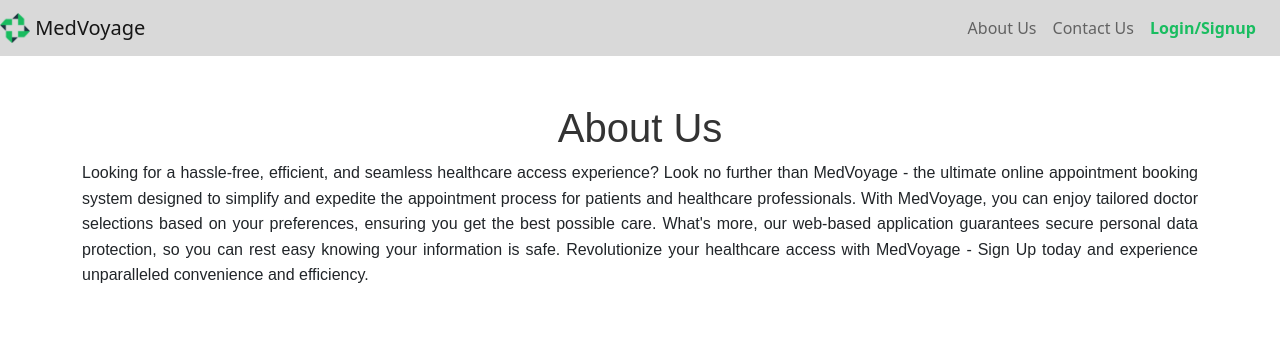
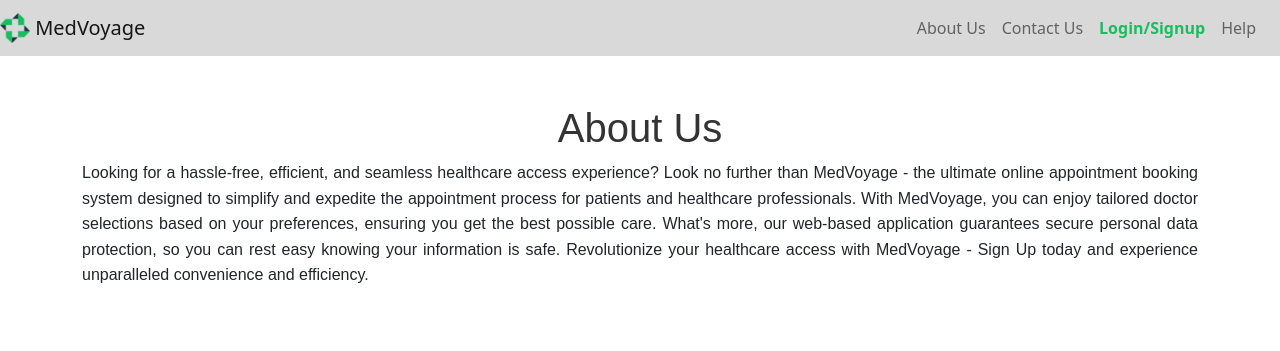
Before and after one commit to kalyancheerla/MedVoyage, a Django app: page /about/ in a window 1280 px wide. Shown: the top 351 px of the page. Run offline with Django 4.2, Linux system fonts and the light colour scheme.

Commit message:
added help link to user manual

```diff
--- a/src/main/templates/navbar.html
+++ b/src/main/templates/navbar.html
@@ -57,6 +57,10 @@
                 <a href="{% url 'signout' %}" class="nav-link">Sign Out</a>
             </li>
             {% endif %}
+            <li class="nav-item">
+                {% load static %}
+                <a href="{% static "docs/UserManual.pdf" %}" class="nav-link">Help</a>
+            </li>
         </ul>
     </div>
 </nav>
```
Also changed, not shown: src/main/tests/test_home.py (+1 -1 lines).
